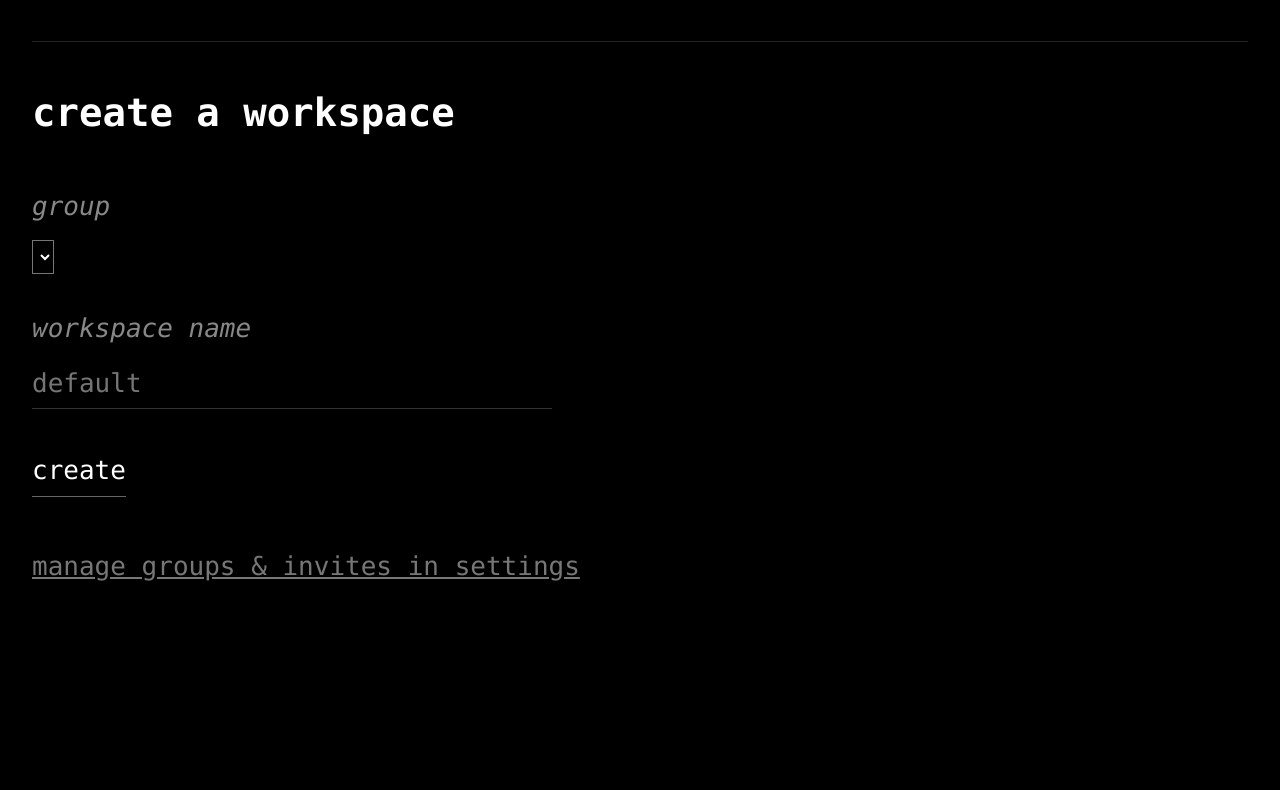
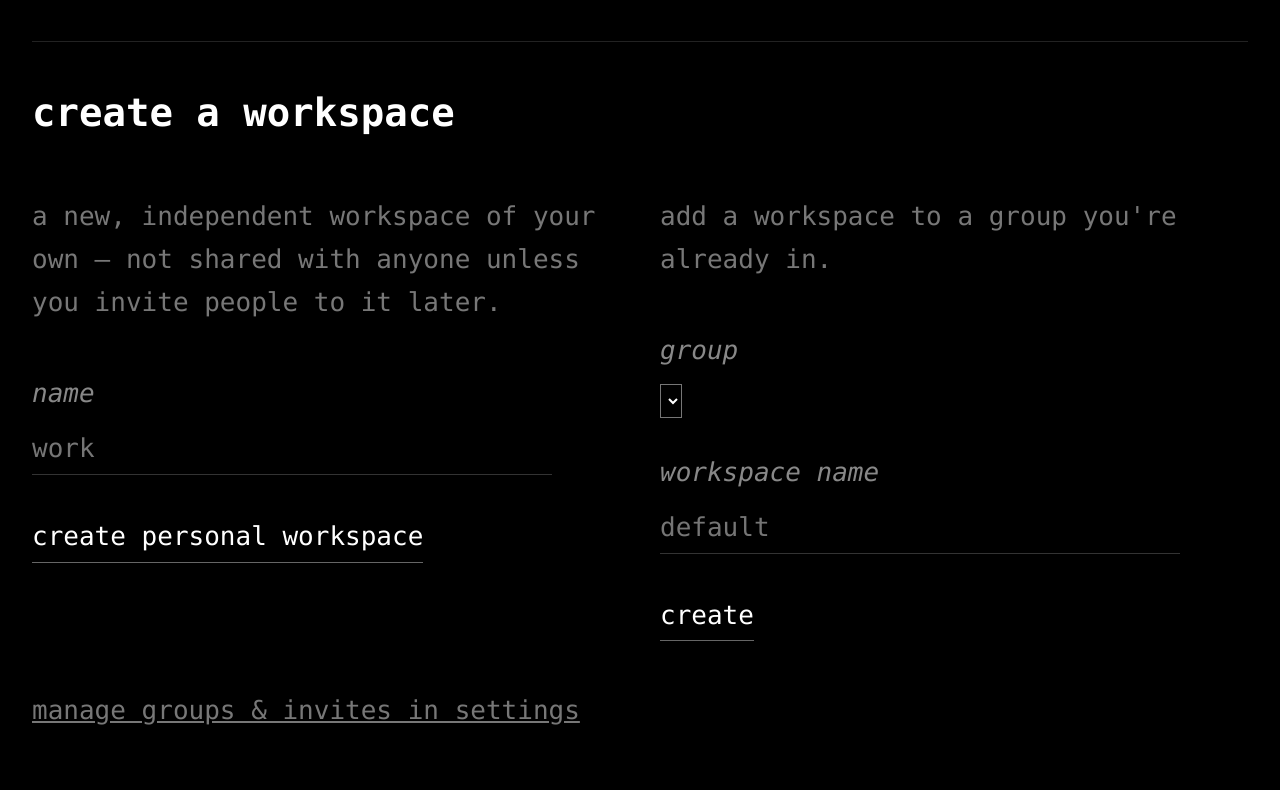
Before and after one commit to benjaminingreens/home, a Flask app: template apps/ark/templates/workspaces.html in a window 1280 px wide. Shown: the part 399-1189 px from the top of the page. Before the commit the page ends 980 px from the top, so only its background shows below. Run offline with Flask 3, Linux system fonts and the light colour scheme; the template is opened without the code that fills it, so the values that code supplies are empty; data comes from the database, SQL or seed files in the repository; parts of the project's set-up code (start-up, migrations or seed data) failed here and were passed over.

Commit message:
Make workspace context and switching clearer
Direct one-step "create personal workspace" in the Ark workspace list -
previously the only way to get a second, independent workspace of your
own was to know that an uninvited single-member group works for this,
which wasn't obvious.

Workspace switching is now an inline topbar dropdown (auto-submits on
change) instead of a separate page you had to navigate to and back from.

Documents always shows an explicit "showing X of Y workspaces · change"
line now, rather than only surfacing a link when more than one workspace
existed - it was easy to lose track of what was actually being
aggregated.

Co-Authored-By: Claude Sonnet 5 <noreply@anthropic.com>

```diff
--- a/apps/ark/templates/workspace.html
+++ b/apps/ark/templates/workspace.html
@@ -4,8 +4,7 @@
 
 <h1>ark workspace</h1>
 
-<p class="muted">setting up: {{ workspace_label | lower }} &middot;
-<a href="/apps/ark/workspaces">switch workspace</a></p>
+<p class="muted">setting up: {{ workspace_label | lower }}</p>
 
 <hr class="section-sep">
 
--- a/apps/ark/templates/workspaces.html
+++ b/apps/ark/templates/workspaces.html
@@ -38,6 +38,32 @@
 
 <h2>create a workspace</h2>
 
+<div style="display: flex; gap: 40px; flex-wrap: wrap;">
+
+<div style="flex: 1 1 260px;">
+
+<p class="muted">a new, independent workspace of your own &mdash; not shared
+with anyone unless you invite people to it later.</p>
+
+<form method="post" class="authform">
+
+<input type="hidden" name="action" value="create_personal">
+
+<label>
+<span>name</span>
+<input name="personal_name" placeholder="work" autocomplete="off">
+</label>
+
+<button type="submit">create personal workspace</button>
+
+</form>
+
+</div>
+
+<div style="flex: 1 1 260px;">
+
+<p class="muted">add a workspace to a group you're already in.</p>
+
 <form method="post" class="authform">
 
 <input type="hidden" name="action" value="create">
@@ -60,8 +86,12 @@
 
 </form>
 
+</div>
+
+</div>
+
 <p class="muted" style="margin-top: var(--section-gap);">
-<a href="/apps/settings/">manage groups &amp; invites in settings</a>
+<a href="/apps/settings/groups">manage groups &amp; invites in settings</a>
 </p>
 
 {% endblock %}
--- a/apps/documents/routes.py
+++ b/apps/documents/routes.py
@@ -75,6 +75,8 @@ def home():
         for t in selected
     ]
 
+    all_workspaces = core_groups.list_all_workspaces_with_visibility(user["id"], "ark")
+
     return render_template(
         "documents_home.html",
         user=user,
@@ -84,7 +86,8 @@ def home():
         available=available,
         notes=notes,
         show_origin=len(workspaces) > 1,
-        workspace_toggles=core_groups.list_all_workspaces_with_visibility(user["id"], "ark"),
+        visible_count=len(workspaces),
+        total_count=len(all_workspaces),
     )
 
 
--- a/static/home.css
+++ b/static/home.css
@@ -212,6 +212,23 @@ button {
 
 .topbar-form {
     display: contents;
+}
+
+.topbar-select {
+    border: none;
+    background: none;
+    padding: 0;
+    color: #666;
+    font: inherit;
+    font-size: inherit;
+    font-style: normal;
+    cursor: pointer;
+    -webkit-appearance: none;
+    appearance: none;
+}
+
+.topbar-select:hover {
+    color: #fff;
 }
 
 .topbar-btn {
--- a/templates/_topbar.html
+++ b/templates/_topbar.html
@@ -2,8 +2,16 @@
 
 <a href="{{ app_home or '/' }}" class="topbar-app">{{ (app_label or "home") | lower }}</a>
 
-{% if workspace_label %}
-<a href="/apps/ark/workspaces" class="topbar-workspace">{{ workspace_label | lower }}</a>
+{% if workspace_options is defined %}
+
+<form method="post" action="/apps/ark/workspaces" class="topbar-form">
+<input type="hidden" name="action" value="switch">
+<select name="workspace_id" class="topbar-select" onchange="this.form.submit()">
+{% for w in workspace_options %}
+<option value="{{ w.id }}" {% if w.id == active_workspace_id %}selected{% endif %}>{{ w.group_name | lower }} / {{ w.name }}</option>
+{% endfor %}
+</select>
+</form>
 
 {% if git_linked %}
 <form method="post" action="/apps/ark/sync" class="topbar-form">
@@ -12,6 +20,9 @@
 {% elif git_linked is defined %}
 <a href="/apps/ark/workspace" class="topbar-workspace">link</a>
 {% endif %}
+
+{% elif workspace_label %}
+<a href="/apps/ark/workspaces" class="topbar-workspace">{{ workspace_label | lower }}</a>
 {% endif %}
 
 {% if user %}
```
Also changed, not shown: apps/ark/routes.py (+16 -1 lines), apps/documents/templates/documents_home.html (+4 -7 lines).
